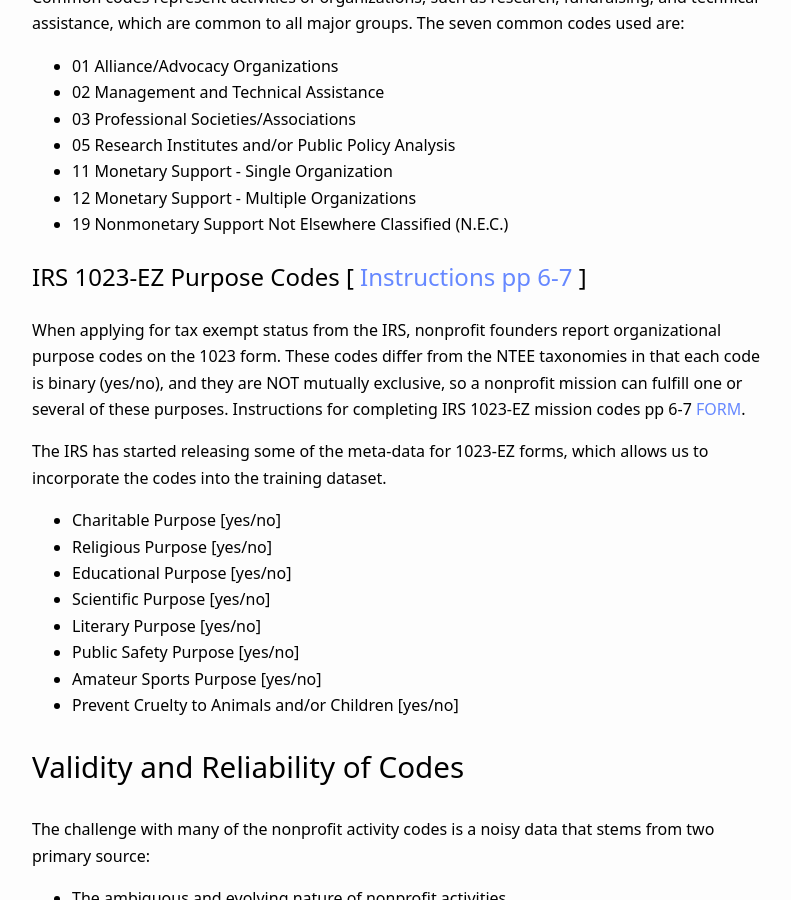
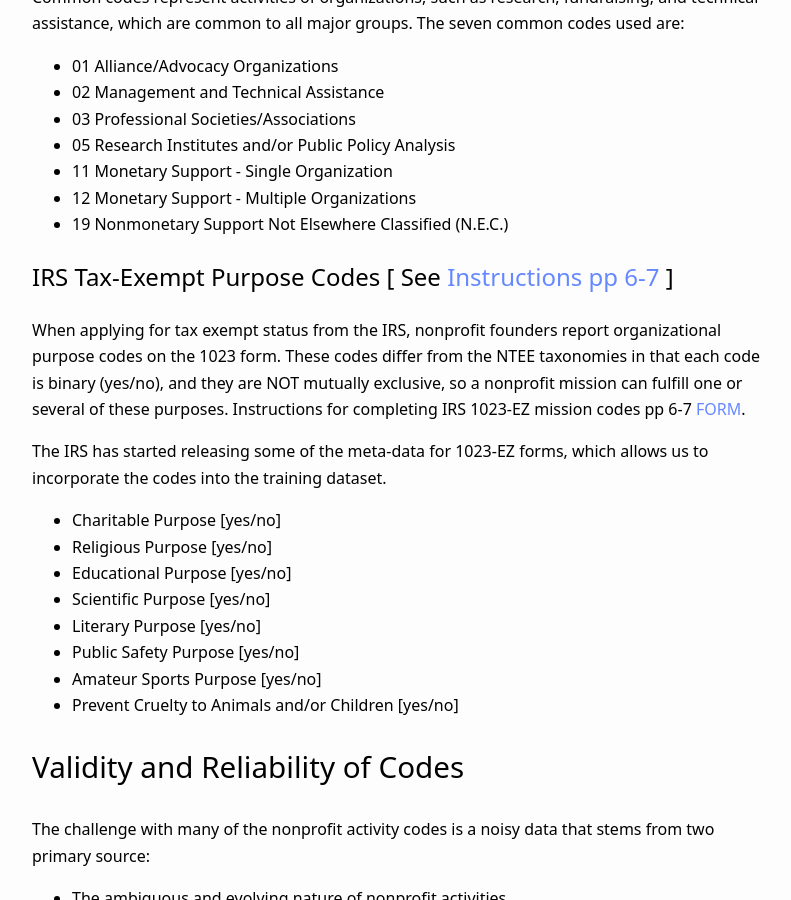
Before and after one commit to Nonprofit-Open-Data-Collective/machine_learning_mission_codes, a Jekyll site: the page built from docs/taxonomies.md, in a window 1280 px wide and 900 px high, scrolled down 1069 px. Shown: the whole window, without its empty margins (240-1031 px from the left). Built offline with Jekyll 4.4.1, drawn with Linux system fonts in a browser that asks for light colours; our own code applies the rules of GitHub Pages for plain Markdown files.

Commit message:
Update taxonomies.md

```diff
--- a/docs/taxonomies.md
+++ b/docs/taxonomies.md
@@ -34,7 +34,7 @@ Common codes represent activities of organizations, such as research, fundraisin
 * 12 Monetary Support - Multiple Organizations
 * 19 Nonmonetary Support Not Elsewhere Classified (N.E.C.)
 
-## IRS 1023-EZ Purpose Codes  [ [Instructions pp 6-7](https://www.irs.gov/pub/irs-pdf/i1023ez.pdf) ]
+## IRS Tax-Exempt Purpose Codes  [ See [Instructions pp 6-7](https://www.irs.gov/pub/irs-pdf/i1023ez.pdf) ]
 
 When applying for tax exempt status from the IRS, nonprofit founders report organizational purpose codes on the 1023 form. These codes differ from the NTEE taxonomies in that each code is binary (yes/no), and they are NOT mutually exclusive, so a nonprofit mission can fulfill one or several of these purposes. Instructions for completing IRS 1023-EZ mission codes pp 6-7 [FORM](https://www.irs.gov/pub/irs-pdf/i1023ez.pdf).
 
```
